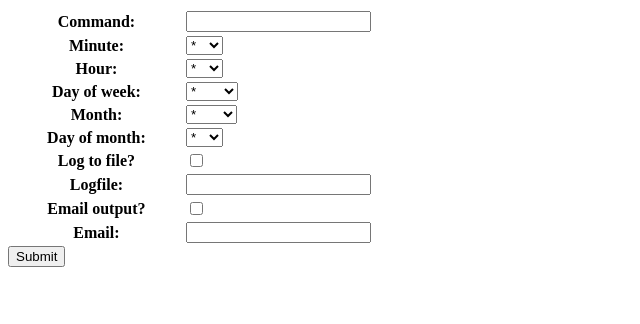
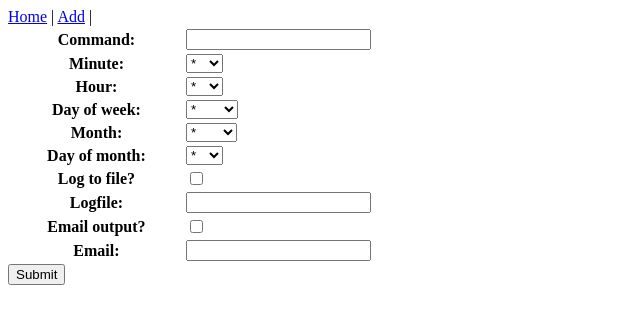
Before and after one commit to nshelly/scripts-cron, a Django app: template templates/cronPony/add.html in a window 1280 px wide. Shown: the top 324 px of the page, without its empty margins (0-640 px from the left). Run offline with Django 3.2, Linux system fonts and the light colour scheme; the template is opened without the code that fills it: values that come from a table or form of the project are taken from there, others are empty.

Commit message:
Added urls to base.html

```diff
--- a/templates/base.html
+++ b/templates/base.html
@@ -2,6 +2,8 @@
 
     <head></head>
     <body>
+        <a href="{% url views.manage %}">Home</a> |
+        <a href="{% url views.add %}">Add</a> |
         {% block content %}
         {% endblock %}
     </body>
```
